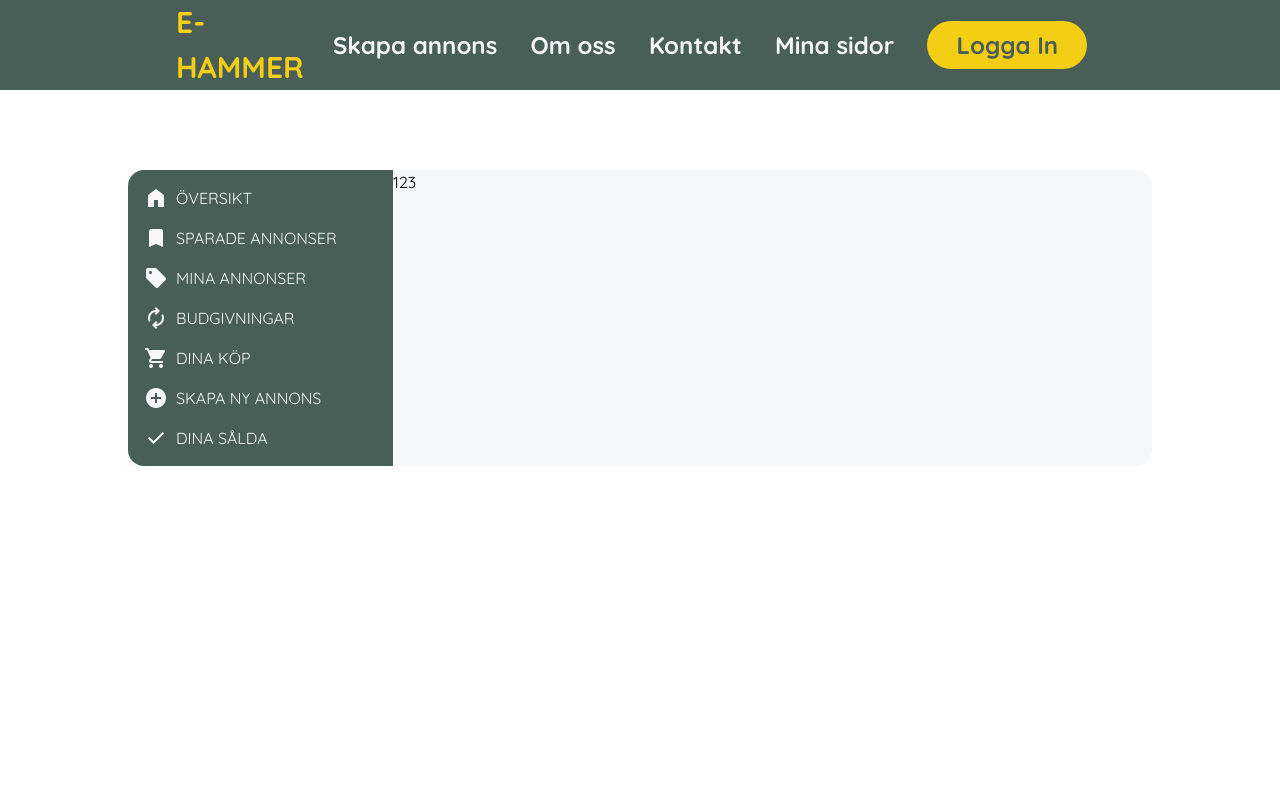
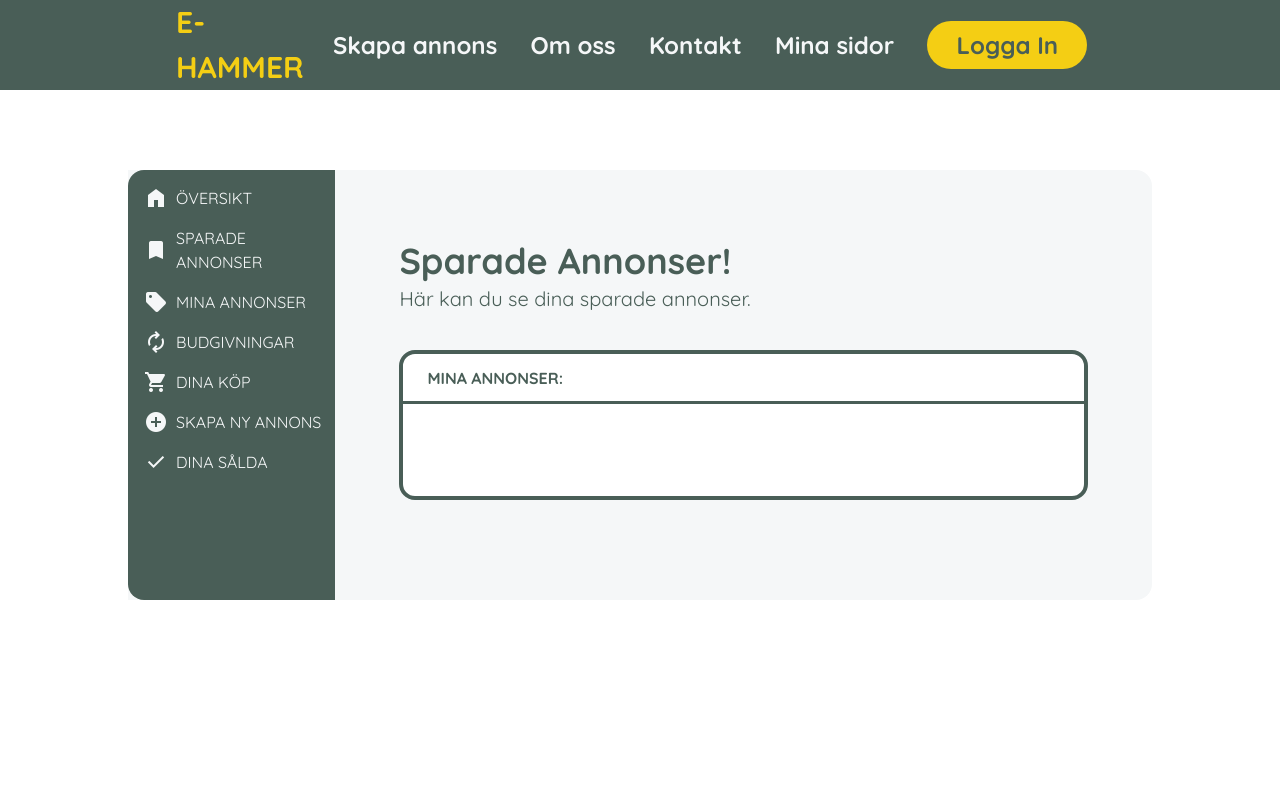
Before and after one commit to EddieMollerstrom/Online-Auktion-Grupp-5, a React (Vite) app: page /MyPages/Myobjects in a window 1280 px wide. Shown: the top 800 px of the page. Built offline with nearby package versions, Linux system fonts and the light colour scheme.

Commit message:
fixade mina annonser sidan

```diff
--- a/src/pages/Myobjects.jsx
+++ b/src/pages/Myobjects.jsx
@@ -1,10 +1,17 @@
+import ProductList from "../components/ProductList.jsx";
+
 export default function Myobjects() {
-
+    const values = {
+      title: "MINA ANNONSER:",
+    };
 
     return (
-        <>
-        <h1>123</h1>
-
-        </>
+      <>
+        <section className="p-16">
+          <h2 className="font-bold text-custom-green">Sparade Annonser!</h2>
+          <p className="text-custom-green">Här kan du se dina sparade annonser.</p>
+          <ProductList values={values} />
+        </section>
+      </>
     );
-}
+  }
```
